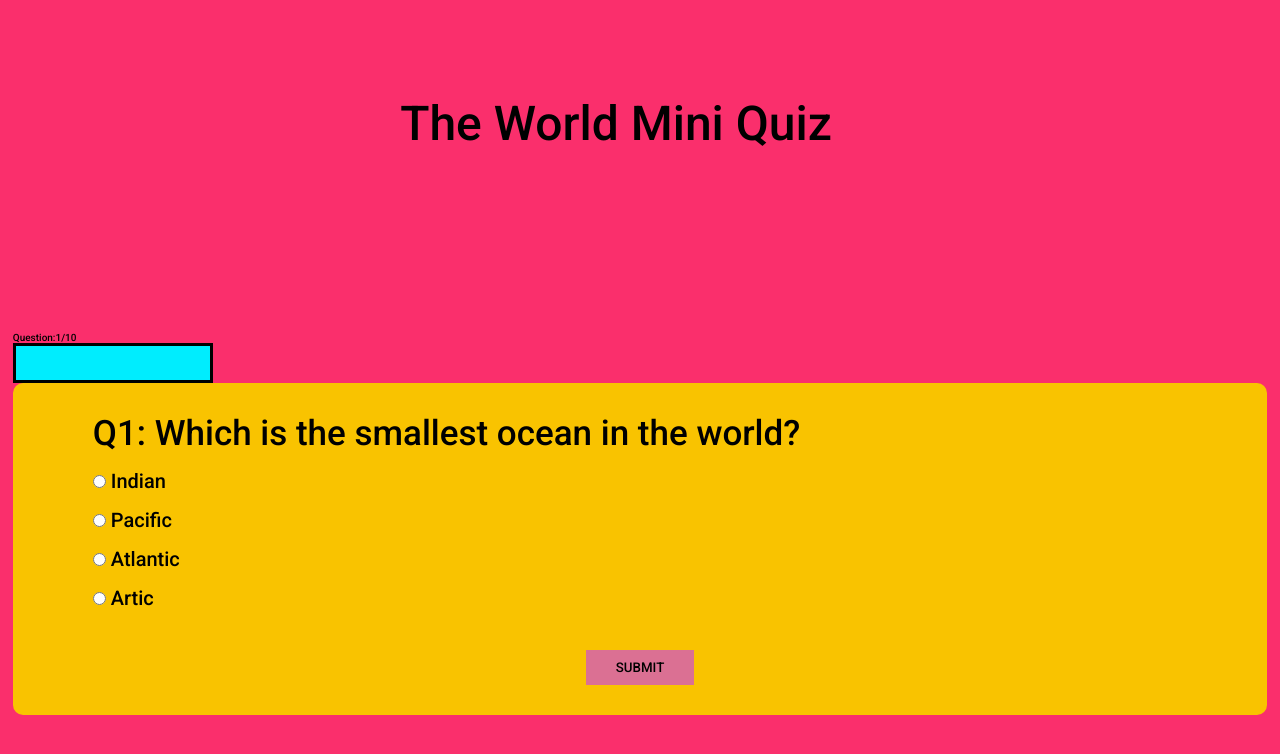
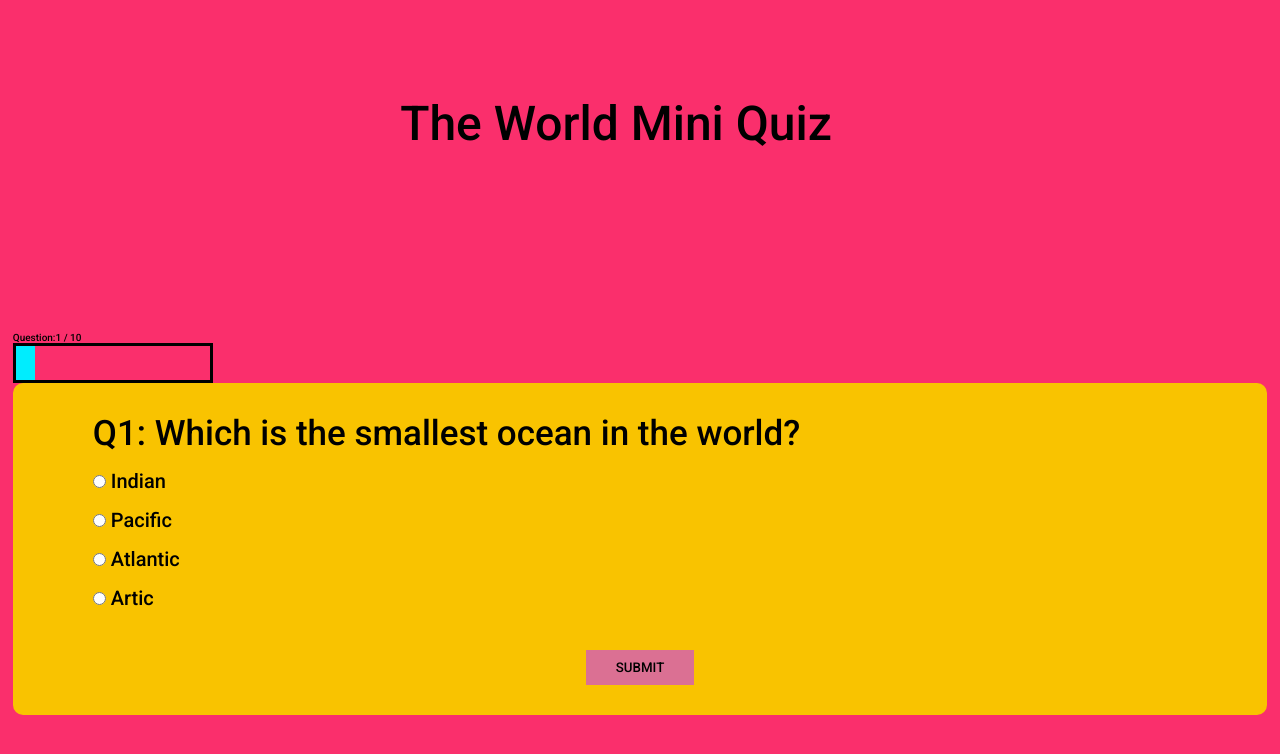
Before and after one commit to samiksha-92/quiz-js, a plain HTML site: page index.html in a window 1280 px wide. Drawn offline with Linux system fonts and the light colour scheme.

Commit message:
actualprogressbar fixed

```diff
--- a/assets/css/style.css
+++ b/assets/css/style.css
@@ -96,6 +96,7 @@ input:hover {
 #progress_bar_full {
     height: 3.4rem;
     background-color: #00EDFE;
+    width: 0%;
 
 }
 
--- a/assets/js/script.js
+++ b/assets/js/script.js
@@ -1,5 +1,6 @@
 /** Caching the DOM **/
 let progressText = document.querySelector("#progressText");
+let actualProgressSBar = document.querySelector("#progress_bar_full");
 let userScore = 0;
 let displayUserScore = document.querySelector("#display_score");
 let options = document.querySelectorAll(".options");
@@ -108,7 +109,9 @@ const quiz_DB = [
 
 
 let firstQuestionLoad = () => {
-    progressText.innerText = ` Question:${actualQuestionNumber}/${totalQuestions}`;
+    progressText.innerText = ` Question:${actualQuestionNumber} / ${totalQuestions}`;
+    actualProgressSBar.style.width = `${(actualQuestionNumber/totalQuestions)* 100}%
+    `;
     question.innerText = quiz_DB[questionNumber].question;
     option_1.innerText = quiz_DB[questionNumber].a;
     option_2.innerText = quiz_DB[questionNumber].b;
```
